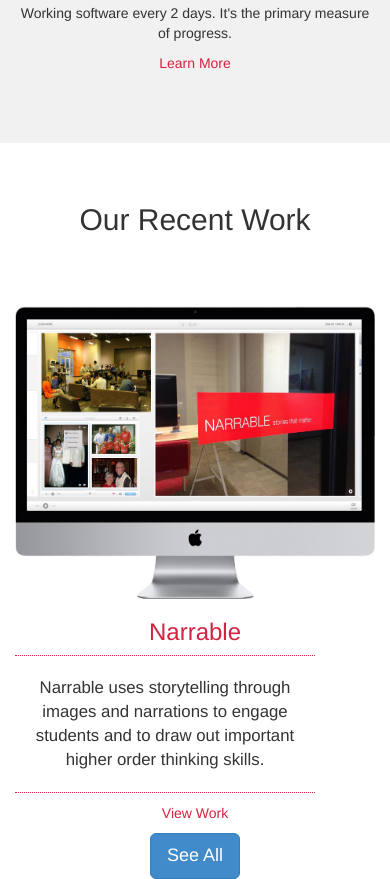
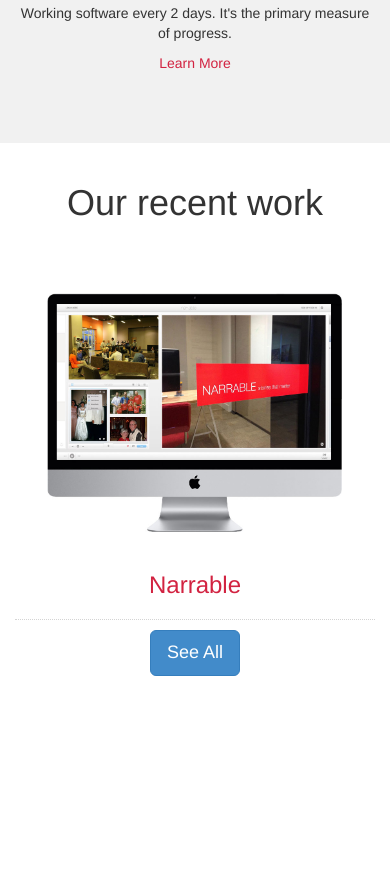
Before and after one commit to santumahapatra/bootstrap-exercise, a plain HTML site: page index.html in a window 390 px wide. Shown: the part 1421-2300 px from the top of the page. After the commit the page ends 2097 px from the top, so only its background shows below. Drawn offline with Linux system fonts and the light colour scheme.

Commit message:
Making the recent work section responsive.

```diff
--- a/index.html
+++ b/index.html
@@ -93,20 +93,22 @@
       </div>
     </section>
     <section class="container-fluid recent-work-section">
-      <div class="row text-center page-header recent-work-header">
-        <h2 class="col-md-12">Our Recent Work</h2>
+      <div class="row">
+        <div class="text-center page-header recent-work-header col-md-12">
+          <h1>Our recent work</h1>
+        </div>
       </div>
       <div class="row recent-work-body">
-        <div class="col-md-12 col-lg-6">
+        <div class="col-xs-10 col-xs-offset-1 col-sm-8 col-sm-offset-2 col-md-6 col-md-offset-1 col-lg-6 col-lg-offset-2">
           <img class="img-responsive" src="images/work-narrable-imac-frame.jpg">
         </div>
-        <div class="col-md-12 col-lg-6">
-          <h3 class="recent-work-example">Narrable</h3>
-          <p class="recent-work-description">Narrable uses storytelling through images and narrations to engage students and to draw out important higher order thinking skills.</p>
-          <p class=""><a href="#">View Work</a></p>
+        <div class="col-xs-12 col-sm-12 col-md-4 col-lg-3">
+          <h3 class="grey-border-bottom recent-work-example">Narrable</h3>
+          <p class="grey-border-bottom recent-work-description hidden-xs">Narrable uses storytelling through images and narrations to engage students and to draw out important higher order thinking skills.</p>
+          <p class="hidden-xs"><a href="#">View Work</a></p>
           <button type="button" class="btn btn-lg btn-primary">See All</button>
         </div>
-      <div>
+      </div>
     </section>
   </body>
 </html>
--- a/styles/main.css
+++ b/styles/main.css
@@ -144,12 +144,14 @@ body a:hover {
 }
 
 .recent-work-section .recent-work-description {
-  border-style: dotted none;
-  border-color: #D22341;
+  font-size: 1.3em;
+}
+
+.grey-border-bottom {
+  border-style: none none dotted none;
+  border-color: #d4d4d4;
   border-width: 1px;
   padding: 20px 0;
-  width: 300px;
-  font-size: 1.2em;
 }
 
 /* Media Queries */
```
